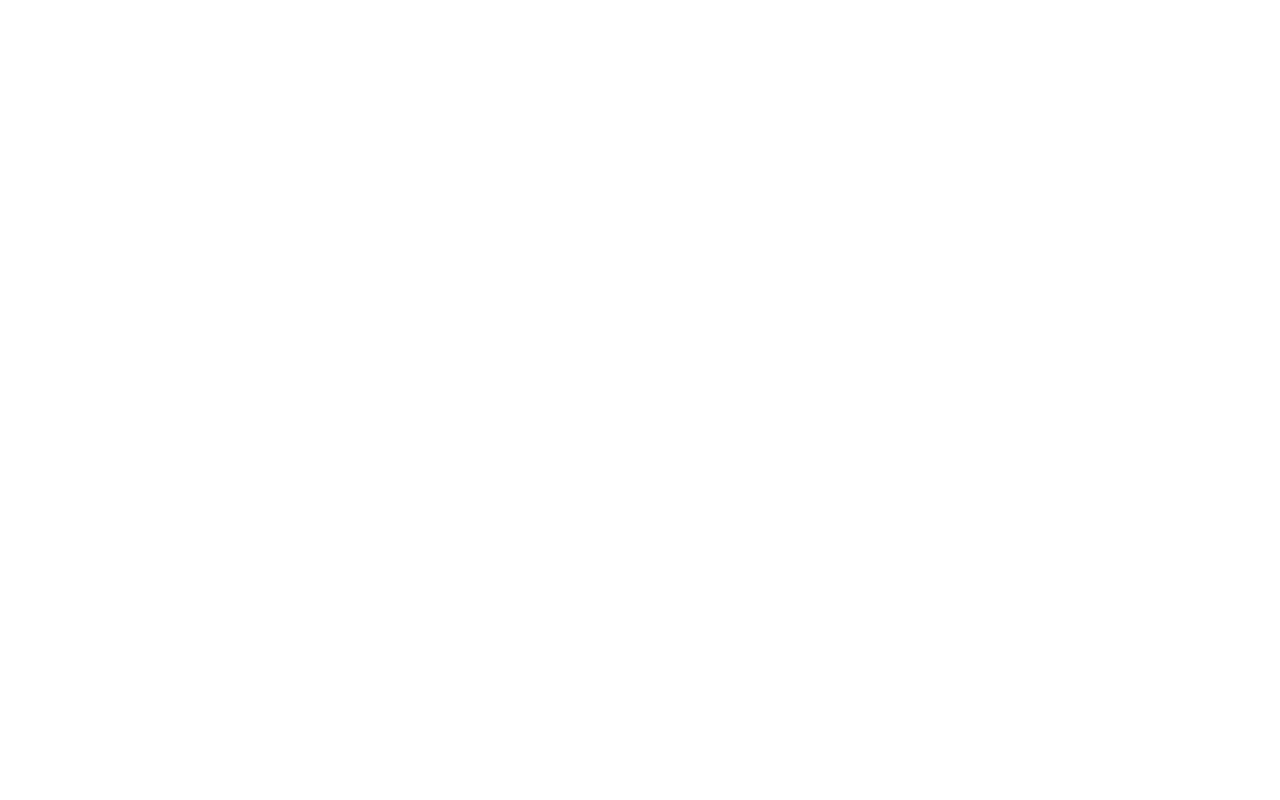
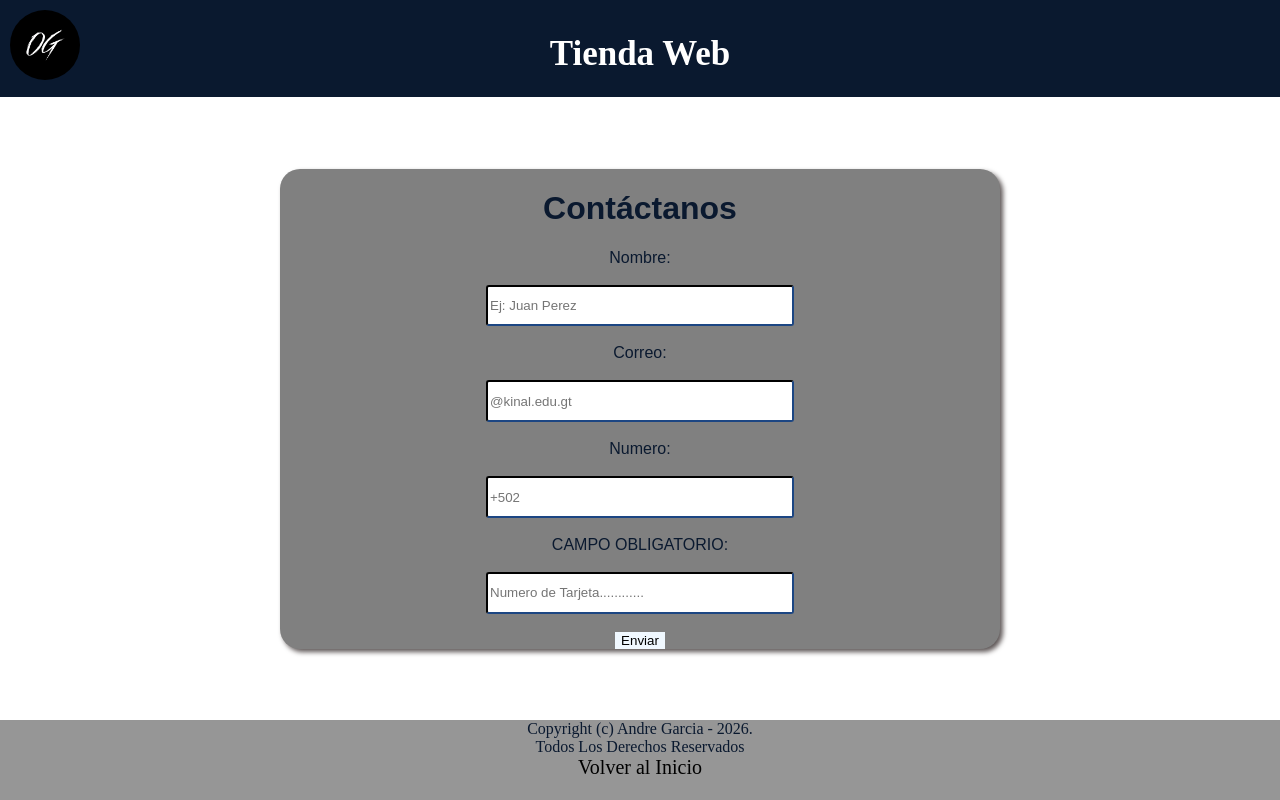
Before and after one commit to olivertsGS/tienda-web, a plain HTML site: page contacto.html in a window 1280 px wide. Drawn offline with Linux system fonts and the light colour scheme.

Commit message:
refactor: modify html and css archives

```diff
--- a/contacto.html
+++ b/contacto.html
@@ -0,0 +1,44 @@
+<!DOCTYPE html>
+<html lang="en">
+<head>
+    <link rel="stylesheet" href="css/style.css">
+    <meta charset="UTF-8">
+    <meta name="viewport" content="width=device-width, initial-scale=1.0">
+    <title>Document</title>
+</head>
+<body>
+    <!-- Encabezado -->
+    <header class="encabezado">
+        <img src="img/Logo_OG.png" alt="Imagen OG" class="imgOg">
+        <h1 class="titulo">Tienda Web</h1>
+
+    </header>
+
+    <!-- Contenido Principal -->
+    <main class="contentPrincipal">
+        <div class="formulario">
+            <h1>Contáctanos</h1>
+
+            <label for="nombre">Nombre:</label> <br>
+            <input id="nombre" type="text" name="nombre" required placeholder="Ej: Juan Perez" class="inputForm"> <br>
+            <label for="correo">Correo:</label> <br>
+            <input id="correo" type="text" name="correo" required placeholder="@kinal.edu.gt" class="inputForm"> <br>
+            <label for="numero">Numero:</label> <br>
+            <input id="numero" type="text" name="numero" required placeholder="+502" class="inputForm"> <br>
+            <label for="tarjeta">CAMPO OBLIGATORIO:</label> <br>
+            <input id="tarjeta" type="text" name="tarjeta" required placeholder="Numero de Tarjeta............" class="inputForm"> <br>
+
+            <button>Enviar</button>
+        </div>
+    </main>
+
+    <!-- Pie Pagina -->
+    <footer class="piePagina">
+        Copyright (c) Andre Garcia - 2026. <br>
+        Todos Los Derechos Reservados <br>
+
+        <a href="index.html" class="footerInfo">Volver al Inicio</a>
+    </footer>
+
+</body>
+</html>
--- a/css/style.css
+++ b/css/style.css
@@ -1,3 +1,97 @@
+html, body {
+    height: 100%;
+}
+
 body {
+    background-color: white;
+    color: #0A192F;
+    font-family: Montserrat;
+    display: flex;
+    flex-direction: column;
+    margin: 0;
+}
+
+header {
+    background-color: #0A192F;
+    color: white;
+    width: 100%;
+}
+
+.titulo {
+    color: white;
+    font-size: 35px;
+    margin-top: -60px;
+    text-align: center;
+    justify-content: center;
+}
+
+.imgOg {
+    margin: 10px;
+    width: 70px;
+    height: auto;
+    border-radius: 50%;
 
 }
+
+.contentPrincipal {
+    display: flex;
+    flex: 1;
+    align-items: center;
+    justify-content: center;
+
+}
+
+.formulario {
+    display: flex;
+    flex-direction: column;
+    width: 45rem;
+    height: 30rem;
+    background-color: #808080;
+    align-items: center;
+    justify-content: center;
+    border-radius: 20px;
+    transition: transform 0.3s ease;
+    font-family: Arial, Helvetica, sans-serif;
+    box-shadow: 3px 3px 5px rgb(93, 86, 86);
+}
+
+.formulario h1{
+    text-align: center;
+
+}
+
+.formulario button {
+    border-style: none;
+    background-color: aliceblue;
+    height: 20px;
+}
+
+.formulario:hover {
+    transform: scale(1.05);
+
+}
+
+.inputForm {
+    background-color: white;
+    color: black;
+    border-color: #0A192F;
+    border-radius: 3px;
+    width: 300px;
+    height: 100px;
+}
+
+
+footer {
+    gap: 20px;
+    background-color: #969696;
+    height: 80px;
+    text-align: center;
+    align-items: center;
+}
+
+.footerInfo {
+    text-decoration: none;
+    font-size: 20px;
+    cursor: pointer;
+    color: black;
+}
```
Also changed, not shown: index.html (+32 -0 lines), servicios.html (+21 -0 lines), img/Logo_OG.png (added).
